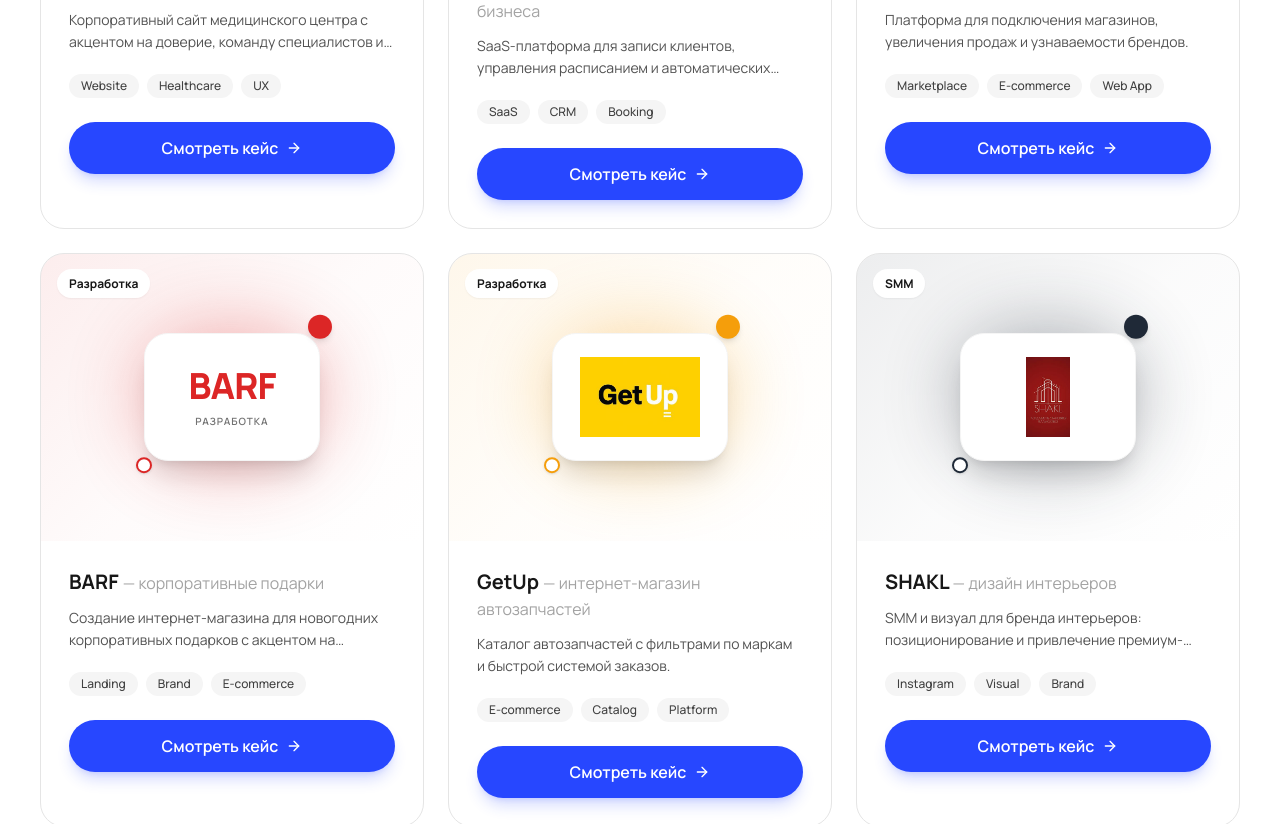
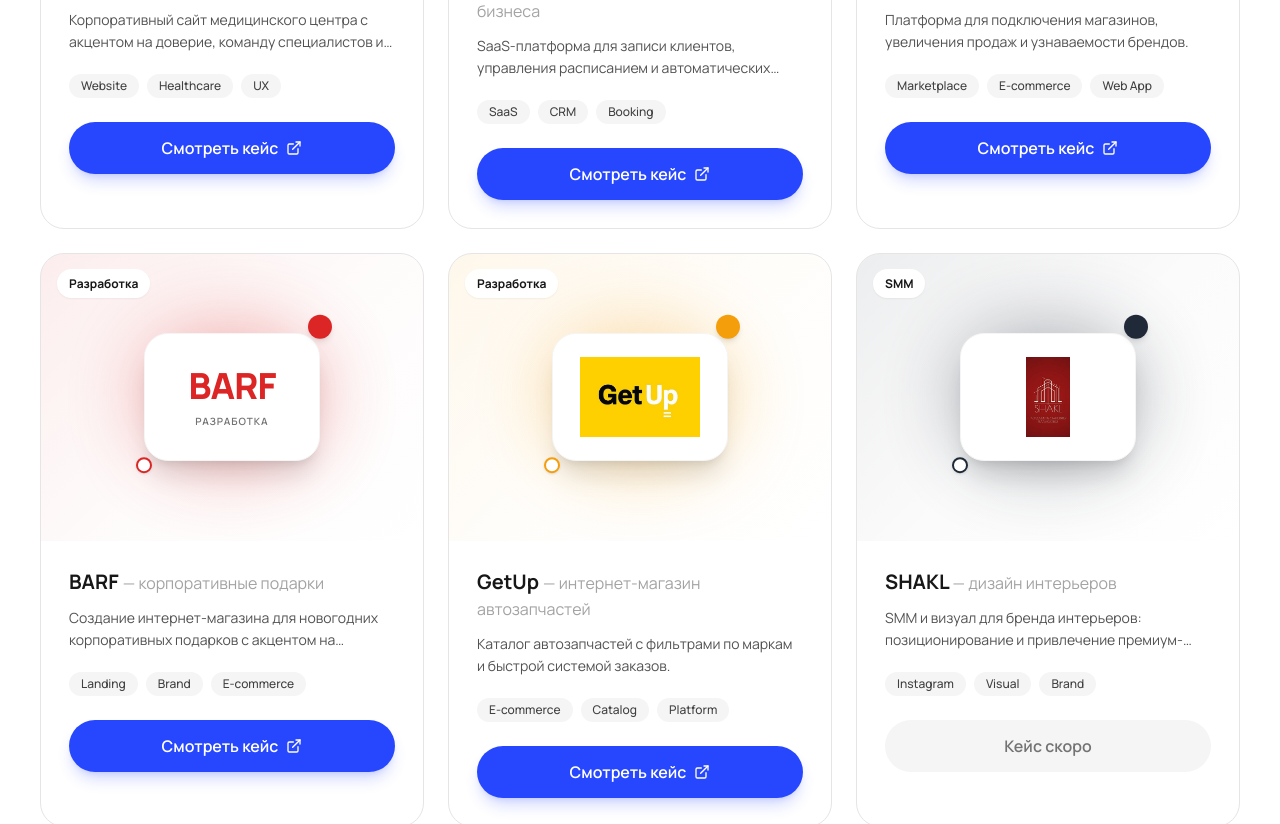
Before and after one commit to BinyominYusufov/WeBrand, a React (Vite) app: page / in a window 1280 px wide. Shown: the part 4940-5764 px from the top of the page. Built offline with nearby package versions, Linux system fonts and the light colour scheme; the HTML template or start-up script is replaced by a standard one.

Commit message:
Link portfolio 'Смотреть кейс' button to live project sites
- Khotiri Jam → khotirijam.tj
- SABT Business → sabt.tj
- Todo → todo.tj
- BARF → barf.tj
- GetUp → getup.tj
Opens in new tab. Projects without a live URL show a disabled 'Кейс скоро' state.

```diff
--- a/src/components/Portfolio.tsx
+++ b/src/components/Portfolio.tsx
@@ -1,6 +1,6 @@
 import { useEffect } from 'react'
 import { motion, AnimatePresence } from 'framer-motion'
-import { ArrowRight } from 'lucide-react'
+import { ExternalLink } from 'lucide-react'
 import { useLocation, useNavigate } from 'react-router-dom'
 import { portfolio, type PortfolioItem } from '../data/content'
 
@@ -159,10 +159,21 @@
           ))}
         </div>
 
-        <button className="mt-6 w-full py-3.5 rounded-full bg-brand-600 text-white font-semibold flex items-center justify-center gap-2 group-hover:bg-brand-700 transition-colors shadow-lg shadow-brand-600/20 group-hover:shadow-xl group-hover:shadow-brand-600/30">
-          Смотреть кейс
-          <ArrowRight className="w-4 h-4 group-hover:translate-x-1 transition-transform" />
-        </button>
+        {item.url ? (
+          <a
+            href={item.url}
+            target="_blank"
+            rel="noopener noreferrer"
+            className="mt-6 w-full py-3.5 rounded-full bg-brand-600 text-white font-semibold flex items-center justify-center gap-2 group-hover:bg-brand-700 transition-colors shadow-lg shadow-brand-600/20 group-hover:shadow-xl group-hover:shadow-brand-600/30"
+          >
+            Смотреть кейс
+            <ExternalLink className="w-4 h-4 group-hover:translate-x-1 group-hover:-translate-y-0.5 transition-transform" />
+          </a>
+        ) : (
+          <div className="mt-6 w-full py-3.5 rounded-full bg-neutral-100 text-neutral-500 font-semibold flex items-center justify-center gap-2 cursor-not-allowed">
+            Кейс скоро
+          </div>
+        )}
       </div>
     </motion.article>
   )
--- a/src/data/content.ts
+++ b/src/data/content.ts
@@ -331,6 +331,7 @@
   tags: string[]
   accent: string
   logo?: string
+  url?: string
 }
 
 export const portfolio: PortfolioItem[] = [
@@ -343,6 +344,7 @@
     tags: ["Website", "Healthcare", "UX"],
     accent: "#14B8A6",
     logo: "/logos/khotiri-jam.png",
+    url: "https://www.khotirijam.tj/",
   },
   {
     id: 2,
@@ -353,6 +355,7 @@
     tags: ["SaaS", "CRM", "Booking"],
     accent: "#8B5CF6",
     logo: "/logos/sabt.png",
+    url: "https://sabt.tj/",
   },
   {
     id: 3,
@@ -363,6 +366,7 @@
     tags: ["Marketplace", "E-commerce", "Web App"],
     accent: "#EC4899",
     logo: "/logos/todo.png",
+    url: "https://todo.tj/",
   },
   {
     id: 4,
@@ -372,6 +376,7 @@
     category: "Разработка",
     tags: ["Landing", "Brand", "E-commerce"],
     accent: "#DC2626",
+    url: "https://www.barf.tj/",
   },
   {
     id: 5,
@@ -382,6 +387,7 @@
     tags: ["E-commerce", "Catalog", "Platform"],
     accent: "#F59E0B",
     logo: "/logos/getup.jpg",
+    url: "https://getup.tj/",
   },
   {
     id: 6,
```
